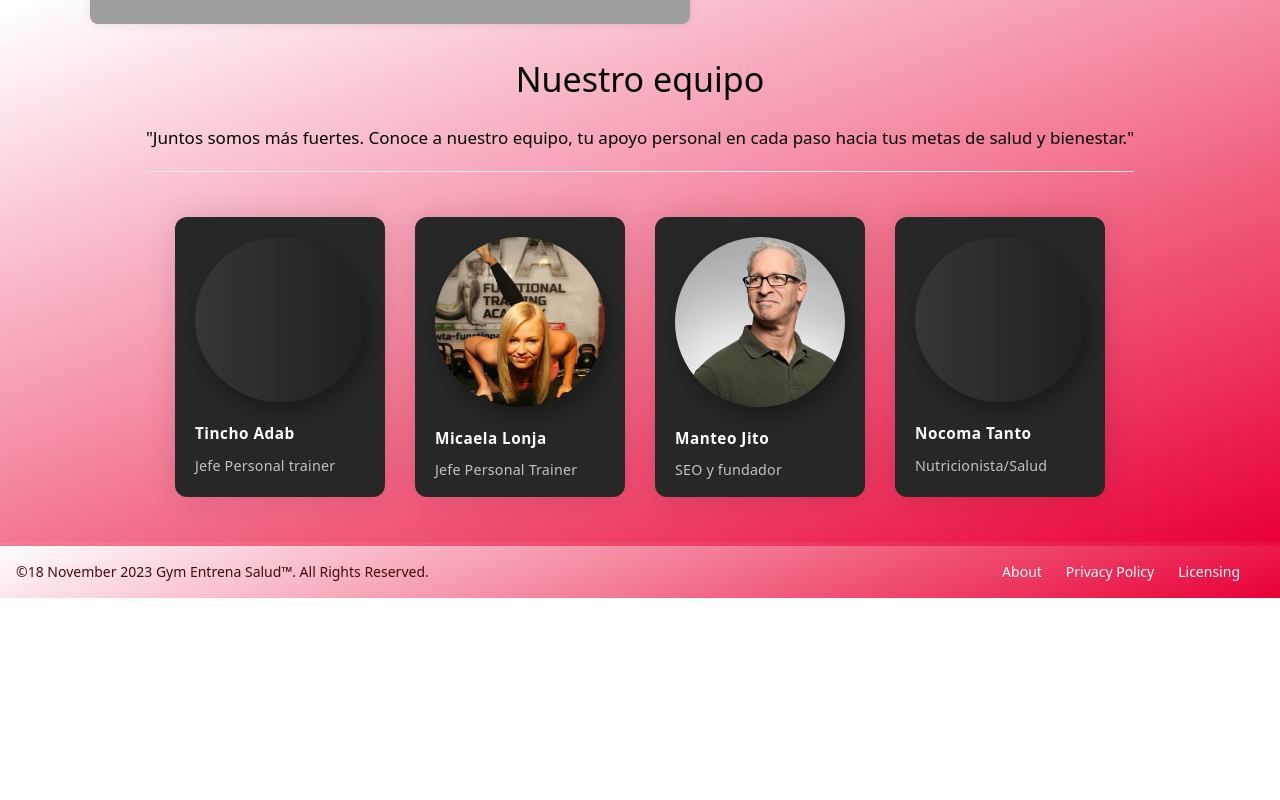
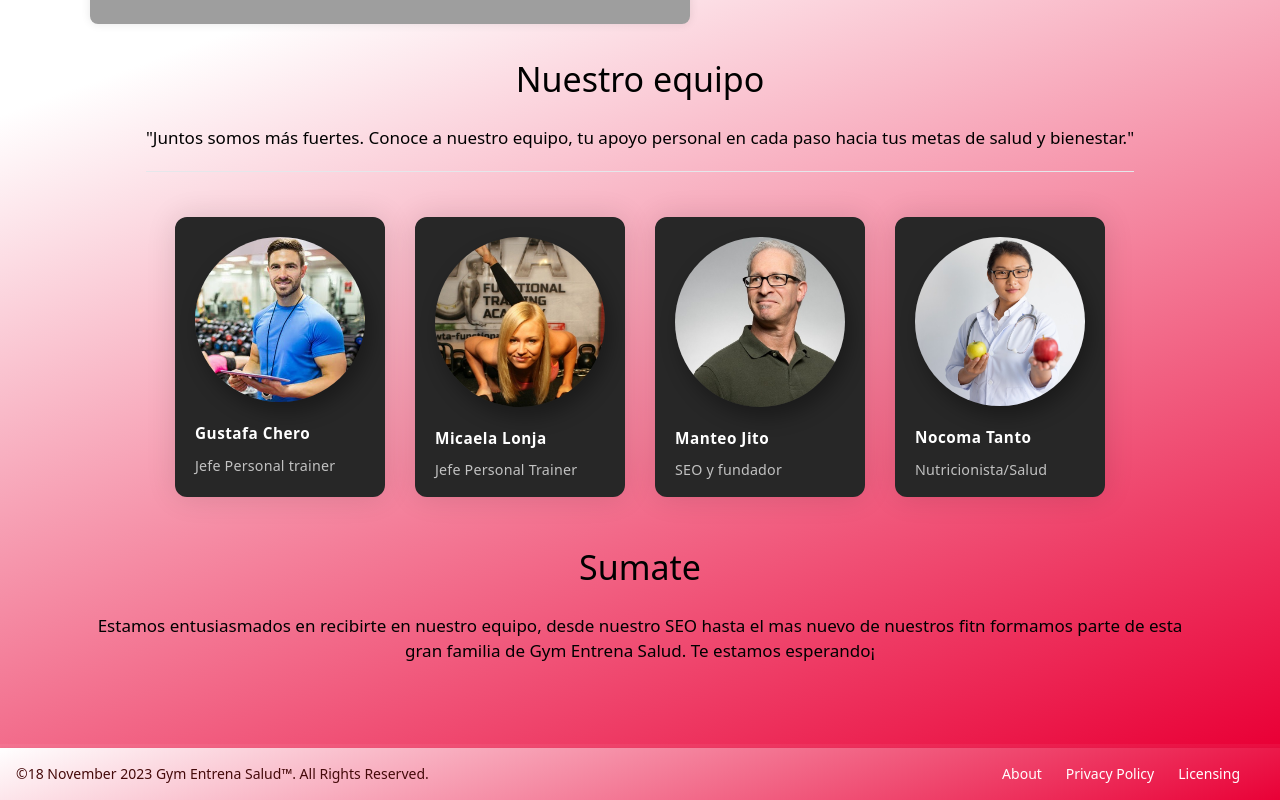
Before and after one commit to Aubar48/tpGrupo8Utn, a React (Vite) app: page /about in a window 1280 px wide. Shown: the part 1043-1843 px from the top of the page. Before the commit the page ends 1641 px from the top, so only its background shows below. Built offline with nearby package versions, Linux system fonts and the light colour scheme; grey boxes are pictures that could not be loaded.

Commit message:
margin form y about finish

```diff
--- a/index.html
+++ b/index.html
@@ -1,5 +1,5 @@
 <!doctype html>
-<html lang="en">
+<html lang="es">
 
 <head>
   <meta charset="UTF-8" />
--- a/src/components/about/About.jsx
+++ b/src/components/about/About.jsx
@@ -66,9 +66,11 @@ export const About = () => {
             data-aos-duration="1000"
           >
             <div className="card">
-              <div className="profileImage"></div>
+              <div className="profileImage">
+                <img src="/img/about/perso.jpg" alt="" />
+              </div>
               <div className="textContainer">
-                <p className="name">Tincho Adab</p>
+                <p className="name">Gustafa Chero</p>
                 <p className="profile">Jefe Personal trainer</p>
               </div>
             </div>
@@ -94,12 +96,22 @@ export const About = () => {
             </div>
 
             <div className="card">
-              <div className="profileImage"></div>
+              <div className="profileImage">
+                <img src="/img/about/nocoma.jpg" alt="" srcset="" />
+              </div>
               <div className="textContainer">
                 <p className="name">Nocoma Tanto</p>
                 <p className="profile">Nutricionista/Salud</p>
               </div>
             </div>
+          </div>
+
+          <div className="about-text-1">
+            <h2>Sumate</h2>
+            <p>
+              Estamos entusiasmados en recibirte en nuestro equipo, desde nuestro SEO hasta el mas nuevo de nuestros fitn formamos parte de esta
+              gran familia de Gym Entrena Salud. Te estamos esperando¡
+            </p>
           </div>
         </div>
       </body>
--- a/src/components/contacto/Contacto.jsx
+++ b/src/components/contacto/Contacto.jsx
@@ -16,7 +16,7 @@ export default function Contact() {
       >
         <div className="container mx-auto ">
           <div className="flex justify-center px-6">
-            <div className="w-full xl:w-3/4 lg:w-11/12 flex ">
+            <div className="m-5 shadow-2xl w-full xl:w-3/4 lg:w-11/12 flex ">
               <div
                 className="object-cover w-full h-auto bg-gray-400 hidden lg:block lg:w-1/2 bg-cover rounded-l-lg bg-[url('/img/card/gym1.jpg')]"
                 style={{ backgroundColor: "red" }}
--- a/src/components/login/Login.jsx
+++ b/src/components/login/Login.jsx
@@ -16,7 +16,7 @@ function Login() {
       <div className="font-mono ">
         <div className="container mx-auto ">
           <div className="flex justify-center px-6">
-            <div className=" xl:w-3/4 lg:w-11/12 flex ">
+            <div className="m-5 shadow-2xl xl:w-3/4 lg:w-11/12 flex ">
               <div
                 className="object-cover w-full h-auto bg-gray-400 hidden lg:block lg:w-1/2 bg-cover rounded-l-lg bg-[url('/img/card/gym3.jpg')]"
                 style={{ backgroundColor: "red" }}
--- a/src/components/register/Register.jsx
+++ b/src/components/register/Register.jsx
@@ -16,7 +16,7 @@ function Register() {
       >
         <div className="container mx-auto ">
           <div className="flex justify-center px-6">
-            <div className="w-full xl:w-3/4 lg:w-11/12 flex ">
+            <div className="m-5 shadow-2xl w-full xl:w-3/4 lg:w-11/12 flex ">
               <div
                 className="object-cover w-full h-auto bg-gray-400 hidden lg:block lg:w-1/2 bg-cover rounded-l-lg bg-[url('/img/card/gym2.jpg')]"
                 style={{ backgroundColor: "red" }}
```
Also changed, not shown: public/img/about/nocoma.jpg (added), public/img/about/perso.jpg (added).
